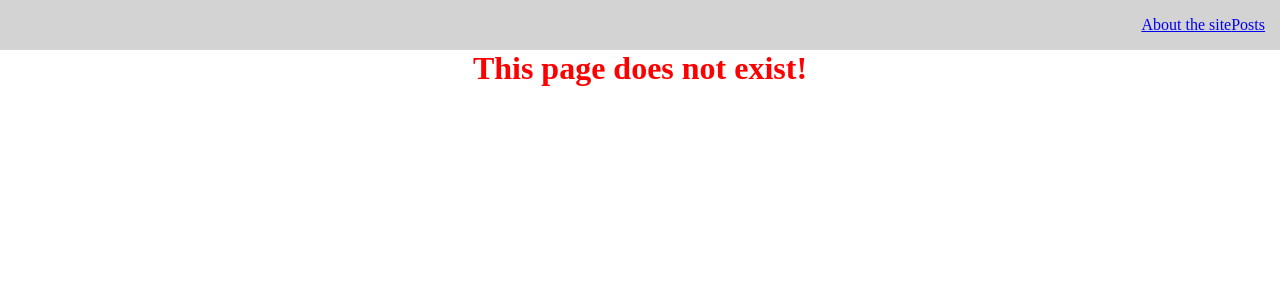
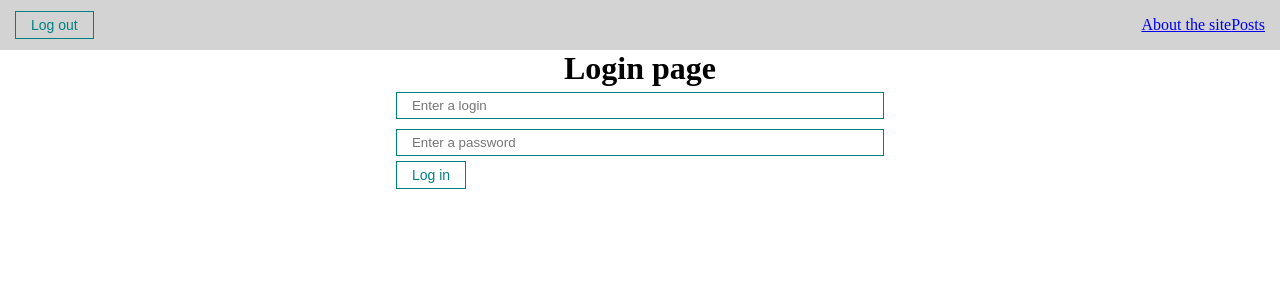
Before and after one commit to nikolayhotim1/react-fund-course, a React (Create React App) app: page /login in a window 1280 px wide. Before the commit this address led to /error. Shown: the top 300 px of the page. Built offline with nearby package versions, Linux system fonts and the light colour scheme.

Commit message:
feature: create context, login and logout pages

```diff
--- a/src/App.js
+++ b/src/App.js
@@ -1,15 +1,35 @@
-import React from 'react';
+import React, { useEffect } from 'react';
 import { BrowserRouter } from 'react-router-dom';
+import { useState } from 'react/cjs/react.development';
 import AppRouter from './components/AppRouter';
 import Navbar from './components/UI/Navbar/Navbar';
+import { authContext } from './context/authContext';
 import './styles/App.css';
 
 const App = () => {
+	const [isAuth, setIsAuth] = useState(false);
+	const [isLoading, setIsLoading] = useState(true);
+
+	useEffect(() => {
+		if (localStorage.getItem('auth')) {
+			setIsAuth(true);
+		}
+
+		setIsLoading(false);
+	}, []);
+
 	return (
-		<BrowserRouter>
-			<Navbar />
-			<AppRouter />
-		</BrowserRouter>
+		<authContext.Provider value={{
+			isAuth,
+			setIsAuth,
+			isLoading
+		}}>
+			<BrowserRouter>
+				<Navbar />
+				<AppRouter />
+			</BrowserRouter>
+		</authContext.Provider>
+
 	);
 };
 
--- a/src/components/AppRouter.jsx
+++ b/src/components/AppRouter.jsx
@@ -1,33 +1,26 @@
-import React from 'react';
+import React, { useContext } from 'react';
 import { Route, Navigate, Routes } from 'react-router-dom';
-import About from '../pages/About';
-import Posts from '../pages/Posts';
-import Error from '../pages/Error';
-import PostIdPage from '../pages/PostIdPage';
+import { authContext } from '../context/authContext';
+import { privateRoutes, publicRoutes } from '../routes/routes';
+import Loader from './UI/Loader/Loader';
 
 const AppRouter = () => {
+	const { isAuth, isLoading } = useContext(authContext);
+
+	if (isLoading) {
+		return <Loader />;
+	}
+
 	return (
-		<div>
-			<Routes>
-				<Route
-					path='/about'
-					element={<About />}
-				/>
-
-				<Route
-					path='/posts'
-					element={<Posts />}
-				/>
-
-				<Route
-					path='/posts/:id'
-					element={<PostIdPage />}
-				/>
-
-				<Route
-					path='/error'
-					element={<Error />}
-				/>
+		isAuth
+			? <Routes>
+				{privateRoutes.map(route =>
+					<Route
+						key={route.path}
+						element={route.element}
+						path={route.path}
+					/>
+				)}
 
 				<Route
 					path='/'
@@ -35,11 +28,30 @@
 				/>
 
 				<Route
-					path='*'
+					path='/login'
+					element={<Navigate to='/posts' />}
+				/>
+
+				<Route
+					path='/*'
 					element={<Navigate to='/error' />}
 				/>
 			</Routes>
-		</div>
+
+			: <Routes>
+				{publicRoutes.map(route =>
+					<Route
+						key={route.path}
+						element={route.element}
+						path={route.path}
+					/>
+				)}
+
+				<Route
+					path='*'
+					element={<Navigate to='/login' />}
+				/>
+			</Routes>
 	);
 };
 
--- a/src/components/UI/Navbar/Navbar.jsx
+++ b/src/components/UI/Navbar/Navbar.jsx
@@ -1,9 +1,22 @@
-import React from 'react';
+import React, { useContext } from 'react';
 import { Link } from 'react-router-dom';
+import { authContext } from '../../../context/authContext';
+import MyButton from '../button/MyButton';
 
 const Navbar = () => {
+	const { setIsAuth } = useContext(authContext);
+
+	const logout = () => {
+		setIsAuth(false);
+		localStorage.removeItem('auth');
+	};
+
 	return (
 		<div className='navbar'>
+			<MyButton onClick={logout}>
+				Log out
+			</MyButton>
+
 			<div className='navbar-links'>
 				<Link to='/about'>About the site</Link>
 				<Link to='/posts'>Posts</Link>
--- /dev/null
+++ b/src/context/authContext.js
@@ -0,0 +1,3 @@
+import { createContext } from "react";
+
+export const authContext = createContext(null);
--- /dev/null
+++ b/src/pages/Login.jsx
@@ -0,0 +1,28 @@
+import React, { useContext } from 'react';
+import MyButton from '../components/UI/button/MyButton';
+import MyInput from '../components/UI/input/MyInput';
+import { authContext } from '../context/authContext';
+
+const Login = () => {
+	const { setIsAuth } = useContext(authContext);
+
+	const login = event => {
+		event.preventDefault();
+		setIsAuth(true);
+		localStorage.setItem('auth', 'true');
+	};
+
+	return (
+		<div>
+			<h1>Login page</h1>
+
+			<form onSubmit={login}>
+				<MyInput type="text" placeholder='Enter a login' />
+				<MyInput type="password" placeholder='Enter a password' />
+				<MyButton>Log in</MyButton>
+			</form>
+		</div>
+	);
+};
+
+export default Login;
--- /dev/null
+++ b/src/routes/routes.js
@@ -0,0 +1,16 @@
+import About from '../pages/About';
+import PostIdPage from '../pages/PostIdPage';
+import Posts from '../pages/Posts';
+import Error from '../pages/Error';
+import Login from '../pages/Login';
+
+export const privateRoutes = [
+	{ path: '/about', element: <About /> },
+	{ path: '/posts', element: <Posts /> },
+	{ path: '/error', element: <Error /> },
+	{ path: '/posts/:id', element: <PostIdPage /> }
+];
+
+export const publicRoutes = [
+	{ path: '/login', element: <Login /> }
+];
```
